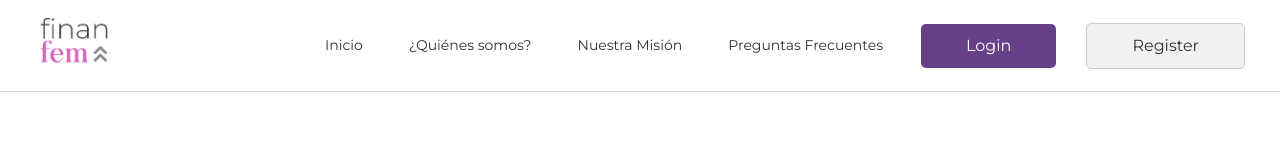
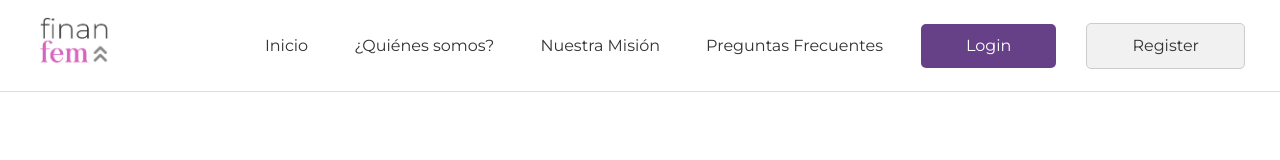
Before and after one commit to feerness/finanfem-web, a React (Vite) app in the folder frontend/: page /login in a window 1280 px wide. Shown: the top 160 px of the page. Built offline with nearby package versions, Linux system fonts and the light colour scheme; no server answers.

Commit message:
cambiar size del navbar

```diff
--- a/frontend/src/components/Navbar/NavbarAuth.css
+++ b/frontend/src/components/Navbar/NavbarAuth.css
@@ -11,7 +11,7 @@
   --btn-2-border: #cccccc;
 }
 
-[data-theme='dark'] {
+[data-theme="dark"] {
   --navbar-background: #4e3670;
   --navbar-border: #444;
   --nav-link-color: #f1f1f1;
@@ -23,7 +23,6 @@
   --btn-2-hover: #444;
   --btn-2-border: #666;
 }
-
 
 /* General navbar styles */
 .navbar {
@@ -211,7 +210,7 @@
   justify-content: center;
   text-align: center;
   padding: 5px 10px;
-  font-size: 14px;
+  font-size: 16px;
   color: #333;
   text-decoration: none;
   transition: background-color 0.3s ease;
```
